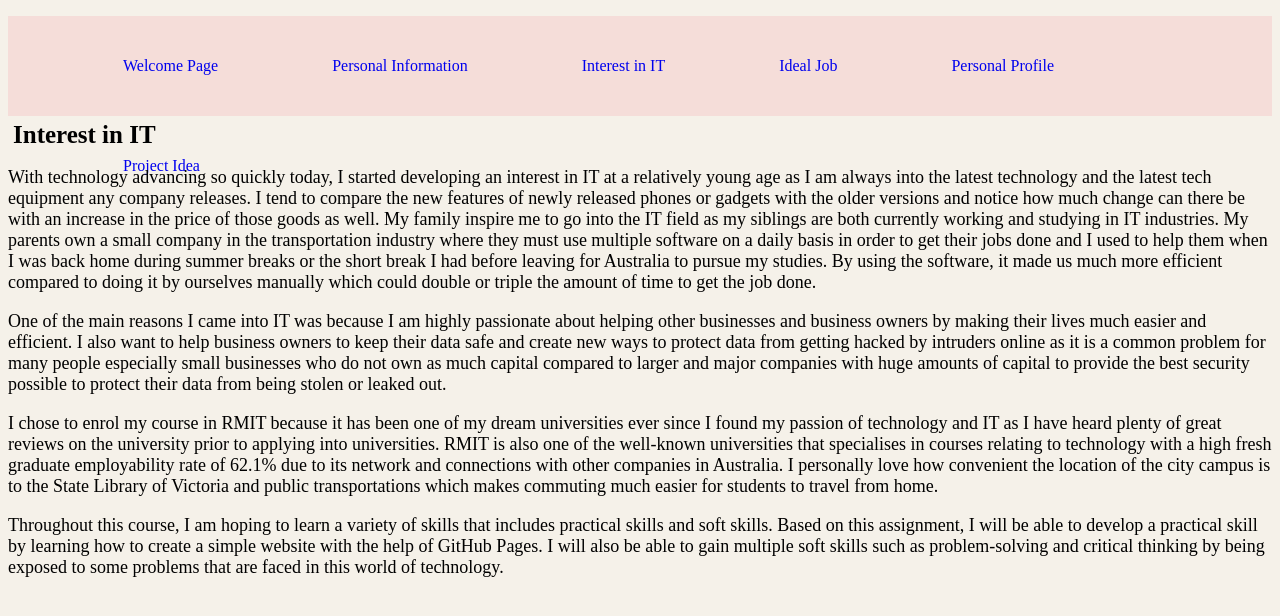
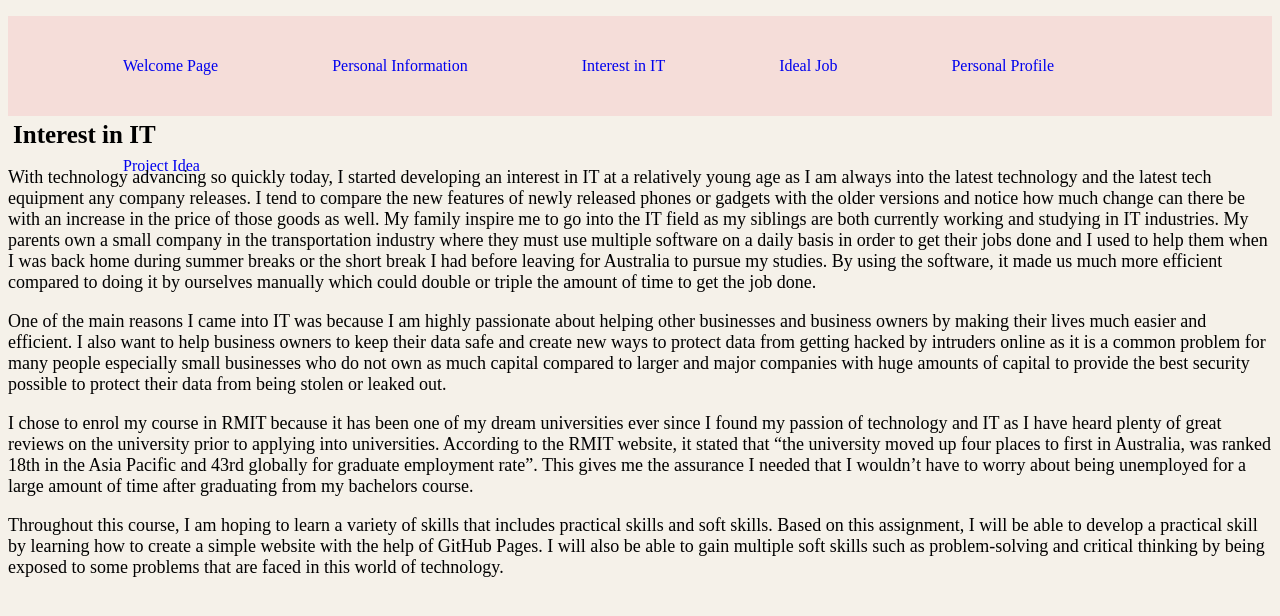
Before and after one commit to s3940407/assignment_1, a plain HTML site: page interest_in_it.html in a window 1280 px wide. Drawn offline with Linux system fonts and the light colour scheme.

Commit message:
slight changes in content

```diff
--- a/interest_in_it.html
+++ b/interest_in_it.html
@@ -19,7 +19,7 @@
     <h2>Interest in IT</h2>
     <p>With technology advancing so quickly today, I started developing an interest in IT at a relatively young age as I am always into the latest technology and the latest tech equipment any company releases. I tend to compare the new features of newly released phones or gadgets with the older versions and notice how much change can there be with an increase in the price of those goods as well. My family inspire me to go into the IT field as my siblings are both currently working and studying in IT industries. My parents own a small company in the transportation industry where they must use multiple software on a daily basis in order to get their jobs done and I used to help them when I was back home during summer breaks or the short break I had before leaving for Australia to pursue my studies. By using the software, it made us much more efficient compared to doing it by ourselves manually which could double or triple the amount of time to get the job done. </p>
     <p>One of the main reasons I came into IT was because I am highly passionate about helping other businesses and business owners by making their lives much easier and efficient. I also want to help business owners to keep their data safe and create new ways to protect data from getting hacked by intruders online as it is a common problem for many people especially small businesses who do not own as much capital compared to larger and major companies with huge amounts of capital to provide the best security possible to protect their data from being stolen or leaked out. </p>
-    <p>I chose to enrol my course in RMIT because it has been one of my dream universities ever since I found my passion of technology and IT as I have heard plenty of great reviews on the university prior to applying into universities. RMIT is also one of the well-known universities that specialises in courses relating to technology with a high fresh graduate employability rate of 62.1% due to its network and connections with other companies in Australia. I personally love how convenient the location of the city campus is to the State Library of Victoria and public transportations which makes commuting much easier for students to travel from home. </p>
+    <p>I chose to enrol my course in RMIT because it has been one of my dream universities ever since I found my passion of technology and IT as I have heard plenty of great reviews on the university prior to applying into universities. According to the RMIT website, it stated that “the university moved up four places to first in Australia, was ranked 18th in the Asia Pacific and 43rd globally for graduate employment rate”. This gives me the assurance I needed that I wouldn’t have to worry about being unemployed for a large amount of time after graduating from my bachelors course. </p>
     <p>Throughout this course, I am hoping to learn a variety of skills that includes practical skills and soft skills. Based on this assignment, I will be able to develop a practical skill by learning how to create a simple website with the help of GitHub Pages. I will also be able to gain multiple soft skills such as problem-solving and critical thinking by being exposed to some problems that are faced in this world of technology. </p>
   </body>
 </html>
```
